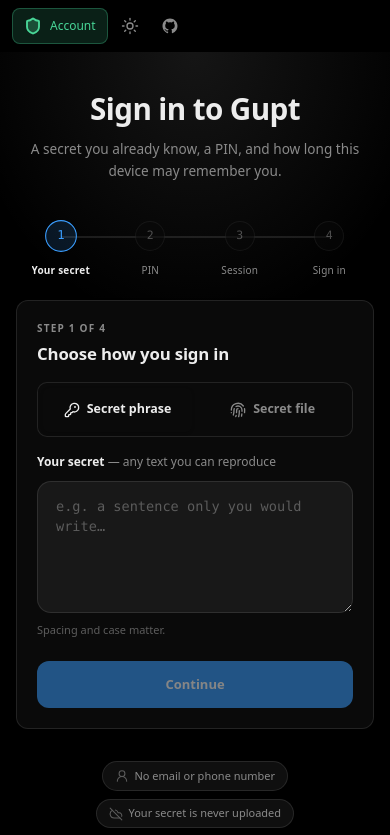
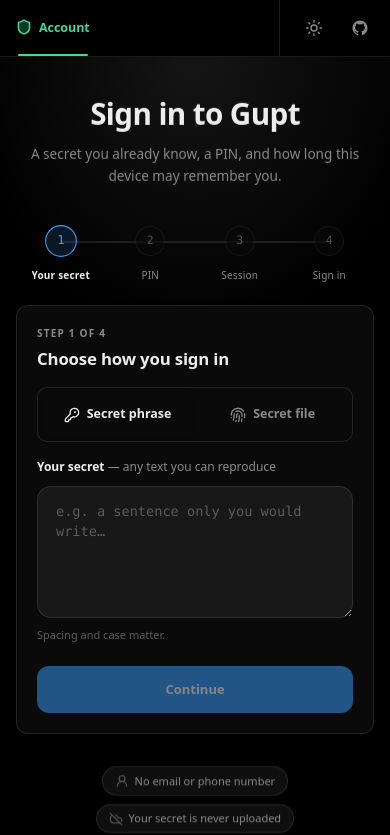
Before and after one commit to besoeasy/gupt, a Vue app: page /rabta-sync#/welcome in a window 390 px wide. Shown: the top 835 px of the page. Built offline with nearby package versions, Linux system fonts and the light colour scheme; no server answers.

Commit message:
Rebuild the navbar as a Ledger rail with visible labels

```diff
--- a/src/components/AppNavbar.vue
+++ b/src/components/AppNavbar.vue
@@ -94,11 +94,12 @@ onMounted(startDonateReveal);
 
 <template>
   <header class="app-navbar">
+    <div class="app-navbar__inner">
       <div class="app-navbar__scroll">
         <nav class="app-navbar__nav" aria-label="Primary navigation">
           <TransitionGroup tag="div" class="app-navbar__items" name="nav-item" appear>
             <button
-            v-for="item in primaryNavItems"
+              v-for="(item, index) in primaryNavItems"
               :key="item.to"
               @click="navigateTo(item.to)"
               class="nav-item"
@@ -106,8 +107,10 @@ onMounted(startDonateReveal);
                 'nav-item--active': isNavActive(item.to),
                 'nav-item--switch': item.isSwitch,
               }"
+              :style="{ '--nav-index': index }"
               :aria-label="navTitle(item)"
               :title="navTitle(item)"
+              :aria-current="isNavActive(item.to) ? 'page' : undefined"
             >
               <component
                 :is="item.icon"
@@ -115,7 +118,7 @@ onMounted(startDonateReveal);
                 :class="{
                   'nav-item__icon--switch': item.isSwitch,
                 }"
-              :stroke-width="isNavActive(item.to) ? 2.5 : 2"
+                :stroke-width="isNavActive(item.to) ? 2.2 : 1.8"
                 aria-hidden="true"
               />
               <span class="nav-item__label">{{ item.label }}</span>
@@ -127,7 +130,10 @@ onMounted(startDonateReveal);
               />
             </button>
           </TransitionGroup>
+        </nav>
+      </div>
 
+      <div class="app-navbar__utilities">
         <button
           @click="toggle"
           class="app-navbar__utility"
@@ -176,18 +182,23 @@ onMounted(startDonateReveal);
           aria-label="Donate"
           title="Donate"
         >
-          <Heart class="app-navbar__utility-icon app-navbar__utility-icon--donate" :stroke-width="1.8" aria-hidden="true" />
+          <Heart
+            class="app-navbar__utility-icon app-navbar__utility-icon--donate"
+            :stroke-width="1.8"
+            aria-hidden="true"
+          />
         </RouterLink>
-      </nav>
+      </div>
     </div>
   </header>
 </template>
 
 <style scoped>
+@layer base, gupt-components;
+
 /* ---------------------------------------------------------------
-   Primary navigation
-   Custom CSS, no Tailwind utilities. Widths grow with the active
-   label, so the bar reads as icons until a route owns it.
+   Primary navigation — Ledger chrome: opaque, one hairline, text
+   labels always visible, active state is a rule that draws itself.
    --------------------------------------------------------------- */
 
 .app-navbar {
@@ -196,23 +207,44 @@ onMounted(startDonateReveal);
   z-index: 30;
   width: 100%;
   flex-shrink: 0;
-  background: color-mix(in srgb, var(--app-bg) 84%, transparent);
-  backdrop-filter: blur(12px);
-  -webkit-backdrop-filter: blur(12px);
+  background: var(--app-bg);
+  border-bottom: 1px solid var(--app-border);
+}
+
+.app-navbar__inner {
+  display: flex;
+  align-items: stretch;
+  gap: var(--app-space-4);
+  width: 100%;
+  max-width: 72rem;
+  margin-inline: auto;
+  padding-inline: var(--app-space-3);
+  animation: ledger-fade var(--app-dur-slow) var(--app-ease-standard) both;
+}
+
+@media (min-width: 40rem) {
+  .app-navbar__inner {
+    padding-inline: var(--app-space-5);
+  }
 }
 
 .app-navbar__scroll {
+  flex: 1;
+  min-width: 0;
   display: flex;
-  align-items: center;
-  justify-content: flex-start;
-  width: 100%;
-  max-width: 72rem;
-  margin-inline: auto;
-  padding: 8px 12px;
+  align-items: stretch;
   overflow-x: auto;
   scroll-behavior: smooth;
+  scroll-padding-inline: var(--app-space-4);
   scrollbar-width: none;
   -ms-overflow-style: none;
+  mask-image: linear-gradient(to right, #000 0, #000 calc(100% - 18px), transparent 100%);
+  -webkit-mask-image: linear-gradient(
+    to right,
+    #000 0,
+    #000 calc(100% - 18px),
+    transparent 100%
+  );
 }
 
 .app-navbar__scroll::-webkit-scrollbar {
@@ -222,8 +254,8 @@ onMounted(startDonateReveal);
 .app-navbar__nav,
 .app-navbar__items {
   display: flex;
-  align-items: center;
-  gap: 4px;
+  align-items: stretch;
+  gap: 2px;
   flex-shrink: 0;
 }
 
@@ -232,58 +264,76 @@ onMounted(startDonateReveal);
   display: inline-flex;
   align-items: center;
   justify-content: center;
-  min-width: 36px;
-  height: 36px;
+  gap: 7px;
+  height: 56px;
   flex-shrink: 0;
-  padding: 0;
-  overflow: hidden;
+  padding: 0 10px;
   border: 0;
-  border-radius: 8px;
+  border-radius: 0;
   background: transparent;
   color: var(--app-muted);
   font: inherit;
+  font-size: 12.5px;
+  font-weight: 500;
+  letter-spacing: -0.005em;
+  line-height: 1;
+  white-space: nowrap;
   cursor: pointer;
+  animation: ledger-rise 420ms var(--app-ease-emphasized) backwards;
+  animation-delay: calc(var(--nav-index, 0) * 28ms + 40ms);
   transition:
-    background-color var(--app-dur-base) var(--app-ease-swift),
     color var(--app-dur-base) var(--app-ease-swift),
-    padding var(--app-dur-base) var(--app-ease-swift),
-    box-shadow var(--app-dur-base) var(--app-ease-swift);
+    background-color var(--app-dur-base) var(--app-ease-swift);
 }
 
-.nav-item:not(.nav-item--active):hover {
-  background: var(--app-surface-soft);
-  color: var(--app-warning);
+/* The rule under the route you are on: it draws from the middle out. */
+
+.nav-item::after {
+  content: "";
+  position: absolute;
+  left: 10px;
+  right: 10px;
+  bottom: 0;
+  height: 2px;
+  border-radius: 1px;
+  background-color: var(--app-text);
+  transform: scaleX(0);
+  transform-origin: center;
+  transition: transform var(--app-dur-slow) var(--app-ease-emphasized);
+}
+
+.nav-item:hover {
+  color: var(--app-text);
+  background-color: var(--app-surface-soft);
+}
+
+.nav-item:focus-visible {
+  outline: 2px solid color-mix(in srgb, var(--app-primary) 70%, transparent);
+  outline-offset: -2px;
+  border-radius: var(--app-radius-sm);
 }
 
 .nav-item--active {
-  padding: 0 12px;
-  background: var(--ui-zinc-800);
   color: var(--app-text);
   font-weight: 600;
-  box-shadow: 0 1px 2px rgba(0, 0, 0, 0.05);
+}
+
+.nav-item--active::after {
+  transform: scaleX(1);
 }
 
 .nav-item--switch {
-  background: color-mix(in srgb, var(--app-success) 10%, transparent);
   color: var(--app-success);
-  box-shadow: inset 0 0 0 1px color-mix(in srgb, var(--app-success) 20%, transparent);
 }
 
-.nav-item--switch:not(.nav-item--active):hover {
-  background: color-mix(in srgb, var(--app-success) 20%, transparent);
-}
-
-.nav-item--switch.nav-item--active {
-  background: color-mix(in srgb, var(--app-success) 15%, transparent);
-  color: var(--app-success);
-  box-shadow: inset 0 0 0 1px color-mix(in srgb, var(--app-success) 30%, transparent);
+.nav-item--switch::after {
+  background-color: var(--app-success);
 }
 
 .nav-item__icon {
-  width: 18px;
-  height: 18px;
+  width: 16px;
+  height: 16px;
   flex-shrink: 0;
-  transform: scale(0.9);
   transition:
     transform var(--app-dur-base) var(--app-ease-swift),
     filter var(--app-dur-base) var(--app-ease-swift);
@@ -291,13 +341,13 @@ onMounted(startDonateReveal);
 
 .nav-item:hover .nav-item__icon,
 .nav-item--active .nav-item__icon {
-  transform: scale(1);
+  transform: translateY(-1px) scale(1.04);
 }
 
-/* Neutral icons warm up to gold with a soft glow on hover. */
+/* A whisper of the old gold, only while the pointer is on a neutral item. */
 
 .nav-item:not(.nav-item--active, .nav-item--switch):hover .nav-item__icon {
-  filter: drop-shadow(0 0 7px color-mix(in srgb, var(--app-warning) 55%, transparent));
+  filter: drop-shadow(0 0 6px color-mix(in srgb, var(--app-warning) 45%, transparent));
 }
 
 .nav-item__icon--switch {
@@ -305,35 +355,28 @@ onMounted(startDonateReveal);
 }
 
 .nav-item__label {
-  max-width: 0;
-  margin-left: 0;
-  overflow: hidden;
-  opacity: 0;
-  font-size: 12px;
-  font-weight: 500;
+  font-size: 12.5px;
+  font-weight: inherit;
   line-height: 1;
-  white-space: nowrap;
-  transition:
-    max-width var(--app-dur-base) var(--app-ease-swift),
-    margin-left var(--app-dur-base) var(--app-ease-swift),
-    opacity var(--app-dur-base) var(--app-ease-swift);
-}
-
-.nav-item--active .nav-item__label {
-  max-width: 100px;
-  margin-left: 8px;
-  opacity: 1;
 }
 
 .nav-item__dot {
-  position: absolute;
-  top: 4px;
-  right: 4px;
-  width: 6px;
-  height: 6px;
+  width: 5px;
+  height: 5px;
+  margin-left: 1px;
   border-radius: 999px;
-  background: var(--app-warning);
-  box-shadow: 0 0 6px color-mix(in srgb, var(--app-warning) 85%, transparent);
+  background-color: var(--app-warning);
+  color: var(--app-warning);
+  animation: ledger-dot-pulse 2.4s var(--app-ease-standard) infinite;
+}
+
+.app-navbar__utilities {
+  display: flex;
+  align-items: center;
+  gap: 2px;
+  flex-shrink: 0;
+  padding-left: var(--app-space-3);
+  border-left: 1px solid var(--app-border);
 }
 
 .app-navbar__utility {
@@ -341,45 +384,46 @@ onMounted(startDonateReveal);
   display: inline-flex;
   align-items: center;
   justify-content: center;
-  width: 36px;
-  height: 36px;
+  width: var(--app-touch-h);
+  height: var(--app-touch-h);
   flex-shrink: 0;
   padding: 0;
   border: 0;
-  border-radius: 8px;
+  border-radius: var(--app-radius-sm);
   background: transparent;
   color: var(--app-muted);
   cursor: pointer;
   transition:
     background-color var(--app-dur-base) var(--app-ease-swift),
-    color var(--app-dur-base) var(--app-ease-swift);
+    color var(--app-dur-base) var(--app-ease-swift),
+    transform var(--app-dur-fast) var(--app-ease-swift);
 }
 
 .app-navbar__utility:hover {
-  background: var(--app-surface-soft);
-  color: var(--ui-zinc-200);
+  background-color: var(--app-surface-soft);
+  color: var(--app-text);
+}
+
+.app-navbar__utility:active {
+  transform: scale(0.94);
+}
+
+.app-navbar__utility:focus-visible {
+  outline: 2px solid color-mix(in srgb, var(--app-primary) 70%, transparent);
+  outline-offset: -2px;
 }
 
 .app-navbar__utility--donate {
-  color: #f472b6;
+  color: var(--app-accent-heart);
 }
 
 .app-navbar__utility--donate:hover {
-  background: color-mix(in srgb, #ec4899 12%, transparent);
-  color: #f472b6;
+  background-color: color-mix(in srgb, var(--app-accent-heart) 12%, transparent);
+  color: var(--app-accent-heart);
 }
 
 .app-navbar__utility-icon--donate {
-  fill: color-mix(in srgb, #f472b6 30%, transparent);
-}
-
-[data-theme="light"] .app-navbar__utility--donate {
-  color: #db2777;
-}
-
-[data-theme="light"] .app-navbar__utility--donate:hover {
-  background: color-mix(in srgb, #ec4899 10%, transparent);
-  color: #be185d;
+  fill: color-mix(in srgb, var(--app-accent-heart) 30%, transparent);
 }
 
 .app-navbar__utility-icon {
@@ -394,6 +438,10 @@ onMounted(startDonateReveal);
 
 .app-navbar__utility:hover .app-navbar__utility-icon--moon {
   transform: rotate(-12deg);
+}
+
+.app-navbar__utility:hover .app-navbar__utility-icon--donate {
+  animation: donate-heart-beat 900ms var(--app-ease-spring) both;
 }
 
 .app-navbar__github {
@@ -421,21 +469,58 @@ onMounted(startDonateReveal);
 
 .nav-item-enter-from {
   opacity: 0;
-  transform: translateY(-4px) scale(0.9);
+  transform: translateY(-4px) scale(0.96);
 }
 
 .nav-item-leave-to {
   opacity: 0;
-  transform: translateY(4px) scale(0.9);
+  transform: translateY(4px) scale(0.96);
 }
 
 .nav-item-move {
   transition: transform 200ms var(--app-ease-swift);
 }
 
-@media (min-width: 640px) {
+@keyframes donate-heart-beat {
+  0%,
+  100% {
+    transform: scale(1);
+  }
+  35% {
+    transform: scale(1.18);
+  }
+  60% {
+    transform: scale(0.96);
+  }
+}
+
+@media (max-width: 40rem) {
+  .nav-item {
+    height: 56px;
+    padding: 0 8px;
+    font-size: 12px;
+  }
+
+  .app-navbar__inner {
+    gap: 0;
+    padding-inline: 0;
+  }
+
   .app-navbar__scroll {
-    justify-content: center;
+    padding-left: var(--app-space-2);
+  }
+
+  .app-navbar__utilities {
+    padding-right: var(--app-space-2);
+    background: var(--app-bg);
+  }
+}
+
+@media (prefers-reduced-motion: reduce) {
+  .nav-item,
+  .nav-item__dot,
+  .app-navbar__utility:hover .app-navbar__utility-icon--donate {
+    animation: none;
   }
 }
 </style>
```
Lines whose indentation alone changed are shown as unchanged.
